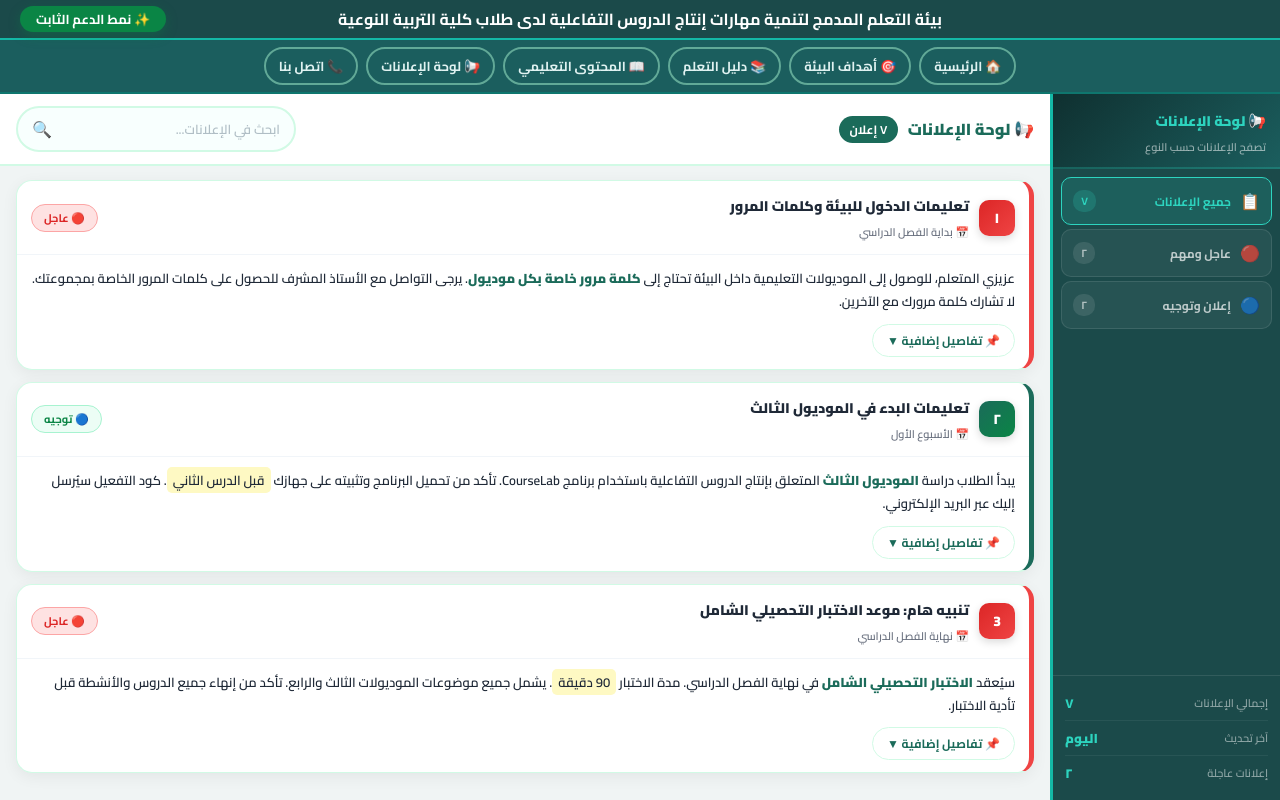
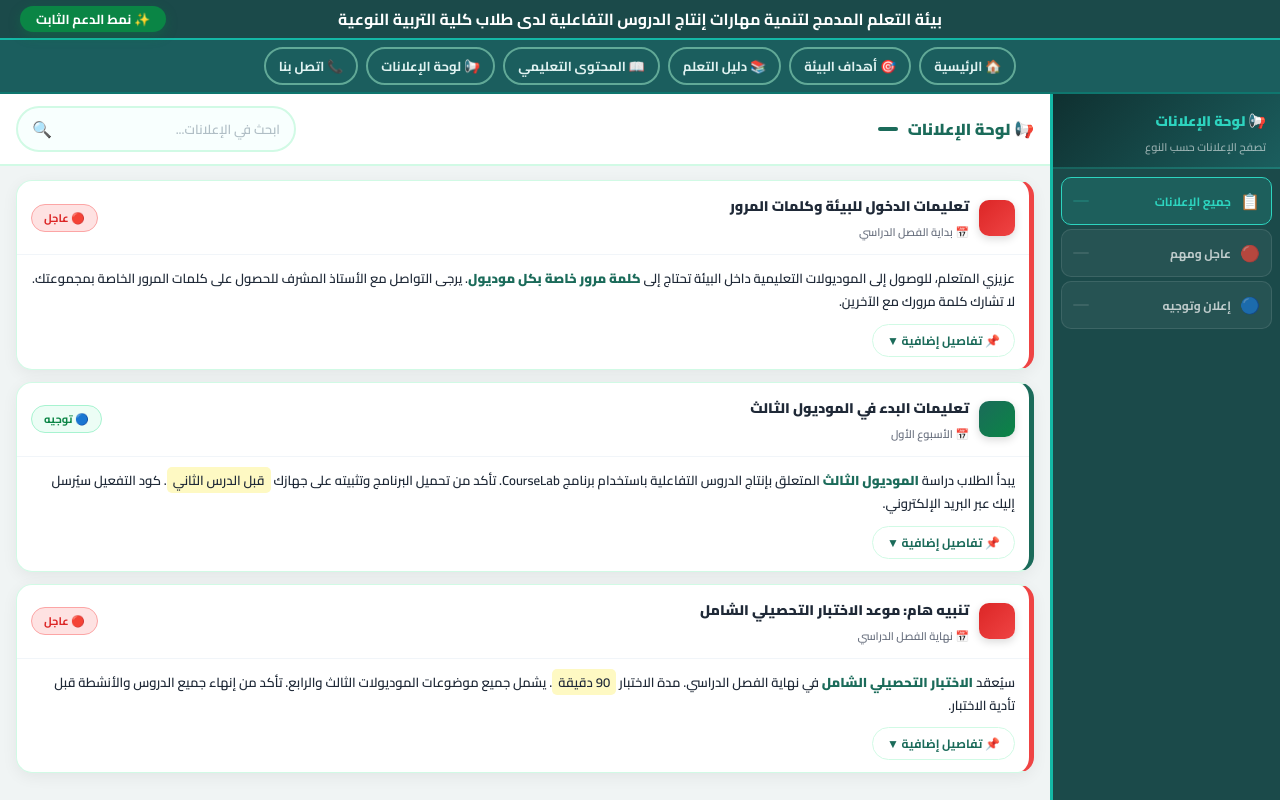
Before and after one commit to worledtecnology-spec/Fixed-Support--g1, a plain HTML site: page poster.html in a window 1280 px wide. Drawn offline with Linux system fonts and the light colour scheme.

Commit message:
Update project files

```diff
--- a/data.js
+++ b/data.js
@@ -187,7 +187,7 @@ const LESSONS_DATA = {
           <obj n="ج">قائمة المهام Task Pane: على اليمين، توفر: هيكلية الإطار، مكتبة العنصر، الأشكال التلقائية، السيناريوهات، ونماذج التصميم.</obj>
         `,
         imageSrc: "img/mod3lesson2.png",   /* ← ضع رابط صورة المحتوى هنا، مثال: "images/lesson2.jpg" */
-        videoSrc: "https://www.youtube.com/embed/cnQqtSgr3wc?si=I2KKA-MOs7Y0hgP4", videoType: "youtube",
+        videoSrc: "https://www.youtube.com/embed/DHQ6G5_GZdQ?si=zZknpQOOn17W2pEL", videoType: "youtube",
         note: "احفظ بيانات التفعيل في مكان آمن للرجوع إليها عند الحاجة.",
         support: [
           "فصل الإنترنت أثناء التفعيل خطوة أساسية لا تتجاهلها.",
--- a/poster.html
+++ b/poster.html
@@ -233,33 +233,20 @@ body { display: flex; flex-direction: column; height: 100vh; }
             <button class="filter-btn active" onclick="filterAnn('all', this)">
                 <span class="filter-icon">📋</span>
                 <span>جميع الإعلانات</span>
-                <span class="filter-count" id="count-all">٧</span>
+                <span class="filter-count" id="count-all"></span>
             </button>
             <button class="filter-btn" onclick="filterAnn('urgent', this)">
                 <span class="filter-icon">🔴</span>
                 <span>عاجل ومهم</span>
-                <span class="filter-count" id="count-urgent">٢</span>
+                <span class="filter-count" id="count-urgent"></span>
             </button>
             <button class="filter-btn" onclick="filterAnn('info', this)">
                 <span class="filter-icon">🔵</span>
                 <span>إعلان وتوجيه</span>
-                <span class="filter-count" id="count-info">٢</span>
+                <span class="filter-count" id="count-info"></span>
             </button>
         </div>
-        <div class="stats-box">
-            <div class="stat-item">
-                <span class="stat-label">إجمالي الإعلانات</span>
-                <span class="stat-value">٧</span>
-            </div>
-            <div class="stat-item">
-                <span class="stat-label">آخر تحديث</span>
-                <span class="stat-value">اليوم</span>
-            </div>
-            <div class="stat-item">
-                <span class="stat-label">إعلانات عاجلة</span>
-                <span class="stat-value">٢</span>
-            </div>
-        </div>
+
     </div>
 
     <!-- MAIN -->
@@ -267,7 +254,7 @@ body { display: flex; flex-direction: column; height: 100vh; }
         <div class="board-header">
             <div class="board-title">
                 <h2>📢 لوحة الإعلانات</h2>
-                <span class="bcount" id="shownCount">٧ إعلان</span>
+                <span class="bcount" id="shownCount"> </span>
             </div>
             <div class="board-search">
                 <input type="text" placeholder="ابحث في الإعلانات..." id="searchInput" oninput="searchAnn()" />
@@ -280,7 +267,7 @@ body { display: flex; flex-direction: column; height: 100vh; }
             <!-- ١ URGENT -->
             <div class="ann-card urgent" data-type="urgent">
                 <div class="ann-head">
-                    <div class="ann-num">١</div>
+                    <div class="ann-num"></div>
                     <div class="ann-meta">
                         <div class="ann-title">تعليمات الدخول للبيئة وكلمات المرور</div>
                         <div class="ann-date">📅 بداية الفصل الدراسي</div>
@@ -306,7 +293,7 @@ body { display: flex; flex-direction: column; height: 100vh; }
             <!-- ٢ INFO -->
             <div class="ann-card info" data-type="info">
                 <div class="ann-head">
-                    <div class="ann-num">٢</div>
+                    <div class="ann-num"></div>
                     <div class="ann-meta">
                         <div class="ann-title">تعليمات البدء في الموديول الثالث</div>
                         <div class="ann-date">📅 الأسبوع الأول</div>
@@ -334,7 +321,7 @@ body { display: flex; flex-direction: column; height: 100vh; }
             <!-- ٥ URGENT -->
             <div class="ann-card urgent" data-type="urgent">
                 <div class="ann-head">
-                    <div class="ann-num">3</div>
+                    <div class="ann-num"></div>
                     <div class="ann-meta">
                         <div class="ann-title">تنبيه هام: موعد الاختبار التحصيلي الشامل</div>
                         <div class="ann-date">📅 نهاية الفصل الدراسي</div>
```
Also changed, not shown: mod3lessons.html (+13 -2 lines), 1 other file.
